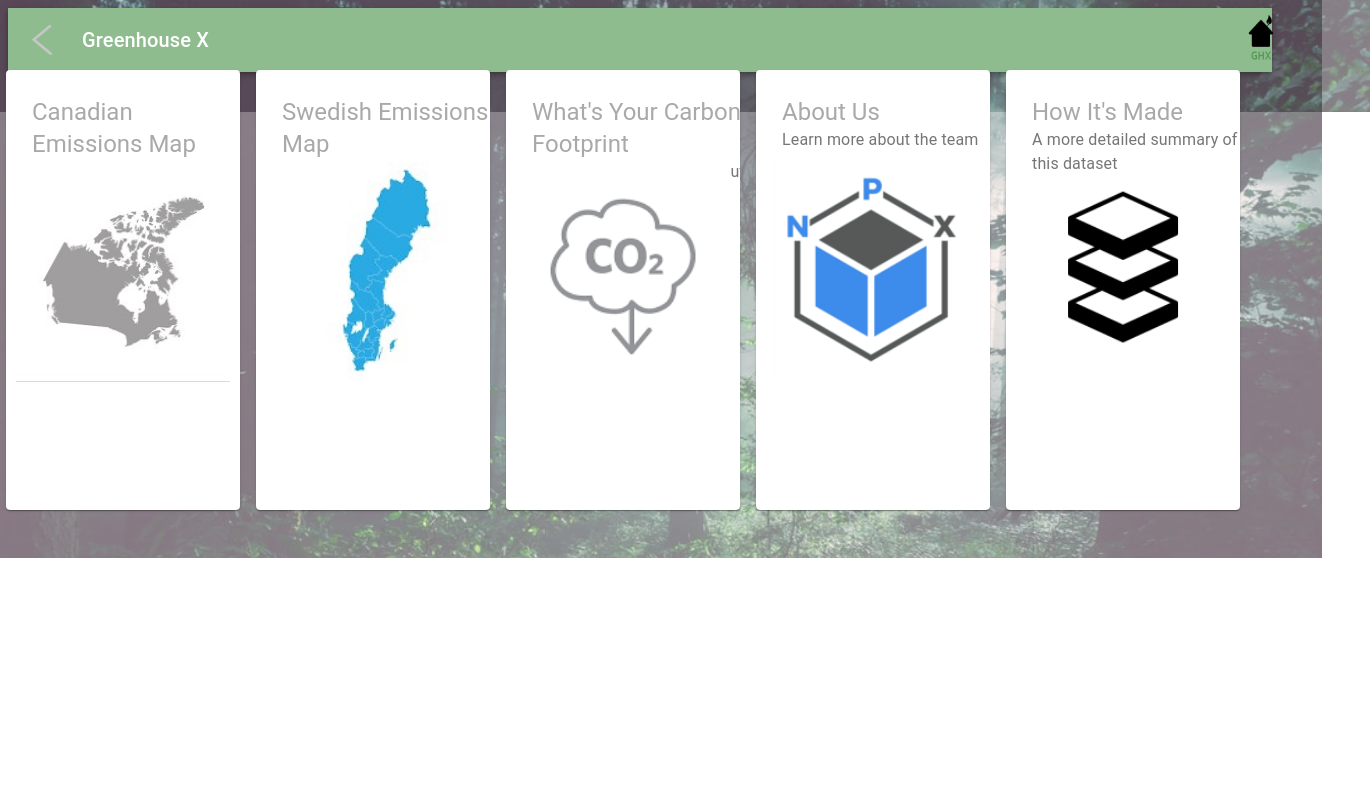
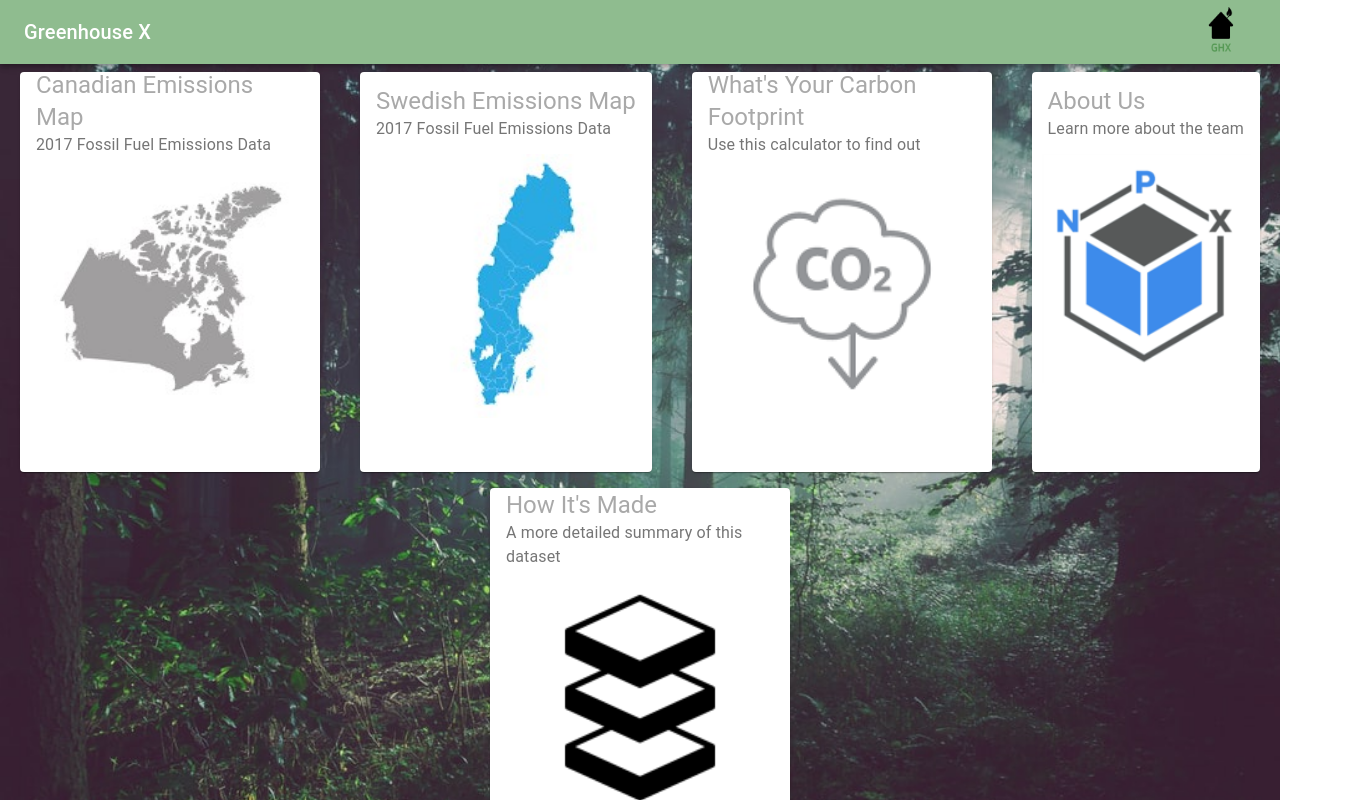
Before and after one commit to arturaszuta/hackathon_frontend, a React (Create React App) app: page /home in a window 1280 px wide. Shown: the top 800 px of the page, 1370 px wide, since content can reach past the window. Built offline with nearby package versions, Linux system fonts and the light colour scheme.

Commit message:
Fix UI - there is a bug with navigating home from the main screen.

```diff
--- a/src/AboutUs.js
+++ b/src/AboutUs.js
@@ -33,7 +33,6 @@ const AboutUs = () => {
     const classes = useStyles();
     return (
         <div>
-        <Header />
         <GridList cols={4} cellHeight={400} spacing={20} >
             <GridListTile cols={1}>
                 <Card className={classes.root}>
--- a/src/App.js
+++ b/src/App.js
@@ -1,6 +1,6 @@
 import React from 'react';
 
-import { BrowserRouter as Router, Route, Switch } from 'react-router-dom';
+import { BrowserRouter as Router, Redirect, Route, Switch } from 'react-router-dom';
 import Home from './Home.js';
 import AboutUs from './AboutUs.js'
 import MainContent from "./MainContent";
@@ -9,12 +9,16 @@ import MapChart from './MapChart.js';
 import Header from "./Header";
 
 const App = () => (
+  <div class="mainContainer">
   <Router>
-    <Header />
-    <MainContent />
+      <Header />
     <Switch>
-      <Route path="/" exact>
-        <Home />
+      <div className="sub-container">
+      <Route path="/">
+        <Redirect to="/home" />
+      </Route>
+      <Route path="/home">
+        <MainContent />
       </Route>
       <Route path="/AboutUs" >
         <AboutUs />
@@ -25,8 +29,10 @@ const App = () => (
       <Route path="/MapChart" >
         <MapChart />
       </Route>
+    </div>
     </Switch>
   </Router>
+  </div>
 
 );
 
--- a/src/DataInfo.js
+++ b/src/DataInfo.js
@@ -31,7 +31,6 @@ const DataInfo = () => {
     const classes = useStyles();
     return (
         <div>
-        <Header />
         <GridList cols={4} cellHeight={400} spacing={20} >
             <GridListTile cols={1}>
                 <Card className={classes.root}>
--- a/src/Header.js
+++ b/src/Header.js
@@ -34,13 +34,13 @@ const Header = () => {
     const classes = useStyles();
     const location = useLocation();
     var showBackBtn = false;
-    if(location.pathname!="/"){
+    if(location.pathname!="/home"){
       showBackBtn = true;
     }
     return (
         <AppBar position="static" className={classes.root}>
         <Toolbar>
-          <Link to="/"><img src={Backbtn} style={{ display: showBackBtn ? "block" : "none" }} alt="back icon" className={classes.backimage}/></Link>
+          {showBackBtn && <Link to="/home"><img src={Backbtn} style={{ display: showBackBtn ? "block" : "none" }} alt="back icon" className={classes.backimage}/></Link>}
 
             <Typography variant="h6" className={classes.title}>
             Greenhouse X
--- a/src/MainContent.js
+++ b/src/MainContent.js
@@ -3,7 +3,7 @@ import { makeStyles } from '@material-ui/core/styles';
 import Card from '@material-ui/core/Card';
 import CardHeader from '@material-ui/core/CardHeader';
 import CardMedia from '@material-ui/core/CardMedia';
-import GridList  from '@material-ui/core/GridList';
+import Grid  from '@material-ui/core/Grid';
 import CardActionArea from '@material-ui/core/CardActionArea';
 import {Link} from 'react-router-dom';
 
@@ -17,7 +17,7 @@ const useStyles = makeStyles((theme) => ({
     root: {
       maxWidth: 300,
       margin: 8,
-      height: '100%'
+      height: '400px'
     },
     media: {
       height: 100,
@@ -34,7 +34,7 @@ const MainContent = () => {
     const classes = useStyles();
 
     return (
-    <GridList cols={6} cellHeight={400} spacing={20} >
+    <Grid container justify="space-around" cols={6} cellHeight={400} spacing={20} direction="row">
 
       <Card className={classes.root}>
             <CardHeader
@@ -116,7 +116,7 @@ const MainContent = () => {
           </Link>
          </CardActionArea>
        </Card>
-     </GridList>
+     </Grid>
     );
   }
 
--- a/src/index.css
+++ b/src/index.css
@@ -1,3 +1,8 @@
+* {
+    padding: 0;
+    margin: 0;
+}
+
 #mapContainer {
     width: 100%;
     height: 100%;
@@ -18,26 +23,18 @@ rect {
     height: 50;
 }
 
-div {
-    width: 100%;
-    height: 100%;
-    display: block;
-    position: relative;
-  }
-
-  div::after {
-    content: "";
-    background: url(forest-background.jpg);
-    background-size: cover;
-    opacity: 0.6;
-    top: -40px;
-    left: -10px;
-    bottom: -40px;
-    right: -50px;
-    position: absolute;
-    z-index: -1;
-  }
-
 body {
     background-image: './forest-background.jpg'
 }
+
+.mainContainer {
+    min-width: 100vw;
+    min-height: 100vh;
+    background: url(forest-background.jpg);
+    background-size: cover;
+}
+
+.sub-container {
+    height: 100%;
+    width: 100%;
+}
```
